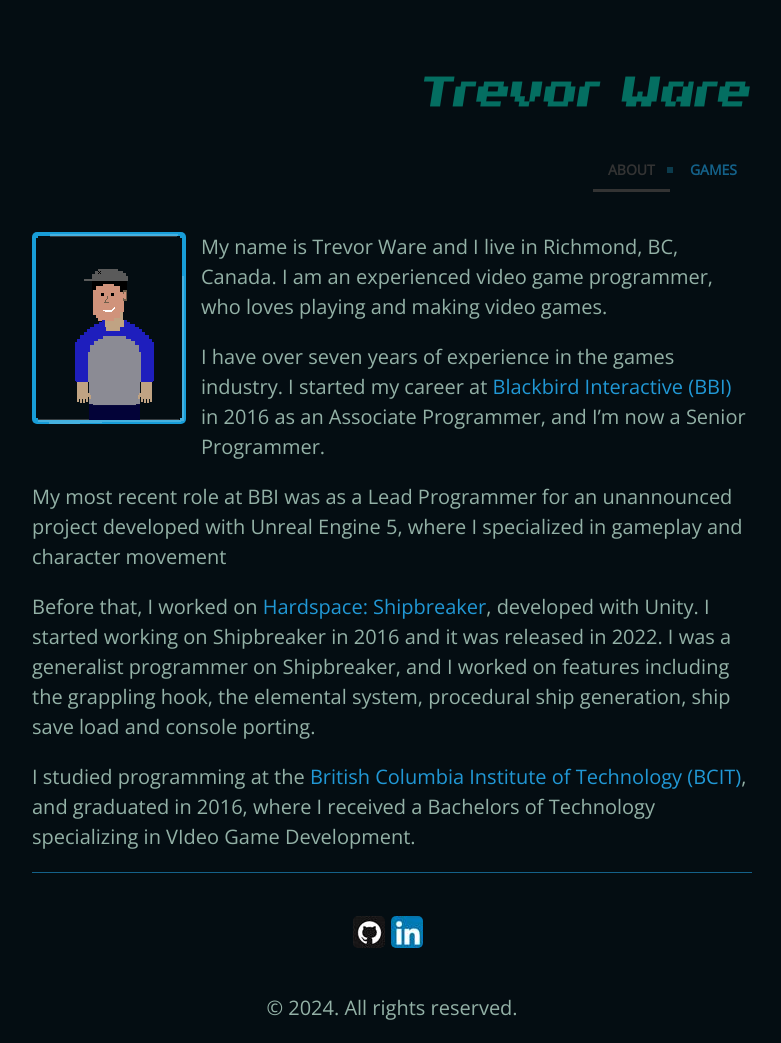
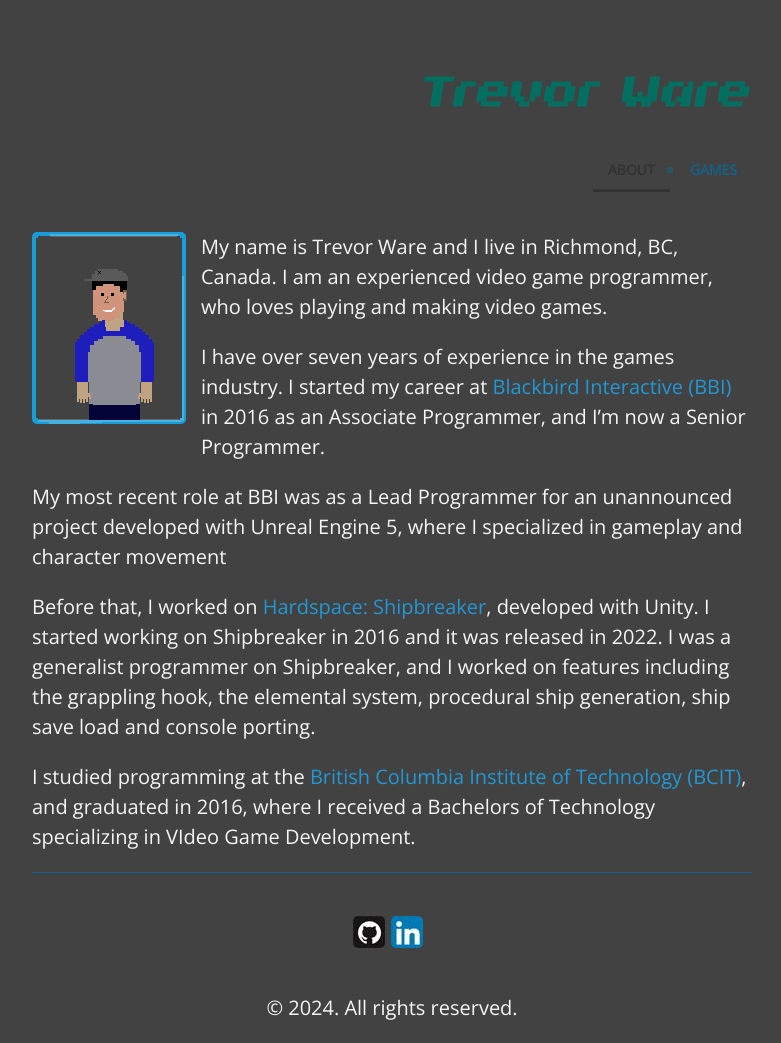
Before and after one commit to twarrre/twarrre.github.io, a Jekyll site: the page built from index.md, in a window 1280 px wide. Shown: the whole page, without its empty margins (248-1029 px from the left). Built offline with Jekyll 4.4.1, drawn with Linux system fonts in a browser that asks for light colours.

Commit message:
-Testing more colors

```diff
--- a/public/css/poole.css
+++ b/public/css/poole.css
@@ -71,9 +71,9 @@
 
 body {
   font-family: 'Open Sans', sans-serif;
-  color: #93B1A6;
+  color: #F5F5F5;
   /*background-image: url("/assets/logo/splatter.png");*/
-  background-color: #040D12;
+  background-color: #424242;
   background-repeat: no-repeat;
   background-position: center bottom;
   background-size: cover;
```
